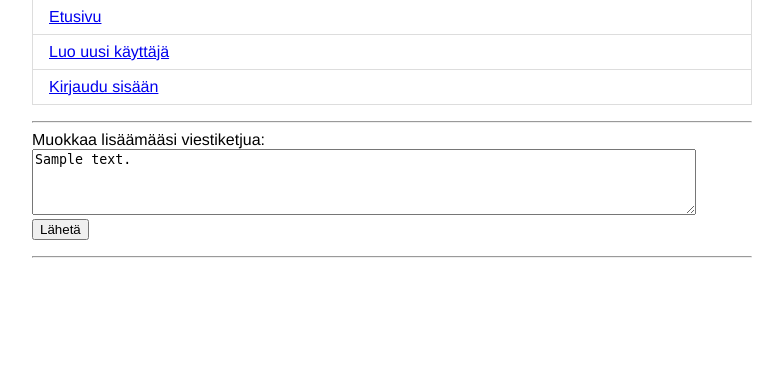
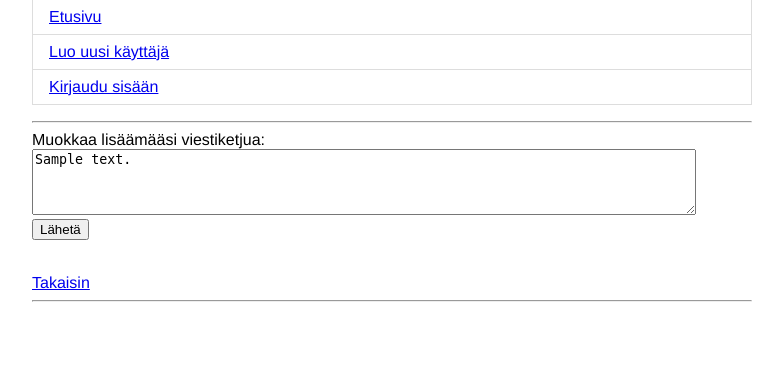
Before and after one commit to matiasnisula/keskustelusovellus, a Flask app: template templates/updatethread.html in a window 1280 px wide. Shown: the part 305-670 px from the top of the page, without its empty margins (248-1031 px from the left). Run offline with Flask 2, Linux system fonts and the light colour scheme; the template is opened without the code that fills it: most values are stand-ins (such as "Sample title", 1, 10 or a date in 2020).

Commit message:
add link back to messages

```diff
--- a/templates/updatemessage.html
+++ b/templates/updatemessage.html
@@ -9,4 +9,5 @@ Muokkaa lisäämääsi viestiä: <br>
 <input type="submit" value="Lähetä">
 </form>
 <p>{{ error_message }}</p>
+<a href="/subject/{{ subject_id }}/{{ thread_id }}"> Takaisin</a>
 {% endblock %}
--- a/templates/updatethread.html
+++ b/templates/updatethread.html
@@ -8,5 +8,7 @@ Muokkaa lisäämääsi viestiketjua: <br>
 <br>
 <input type="submit" value="Lähetä">
 </form>
+<br>
 <p>{{ error_message }}</p>
+<a href="/subject/{{ subject_id }}"> Takaisin</a>
 {% endblock %}
```
